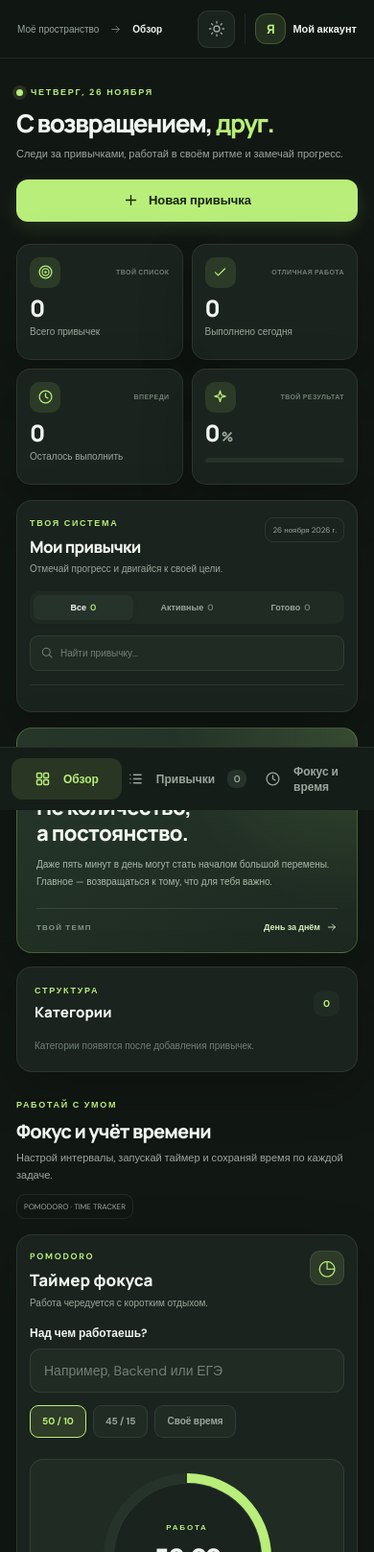
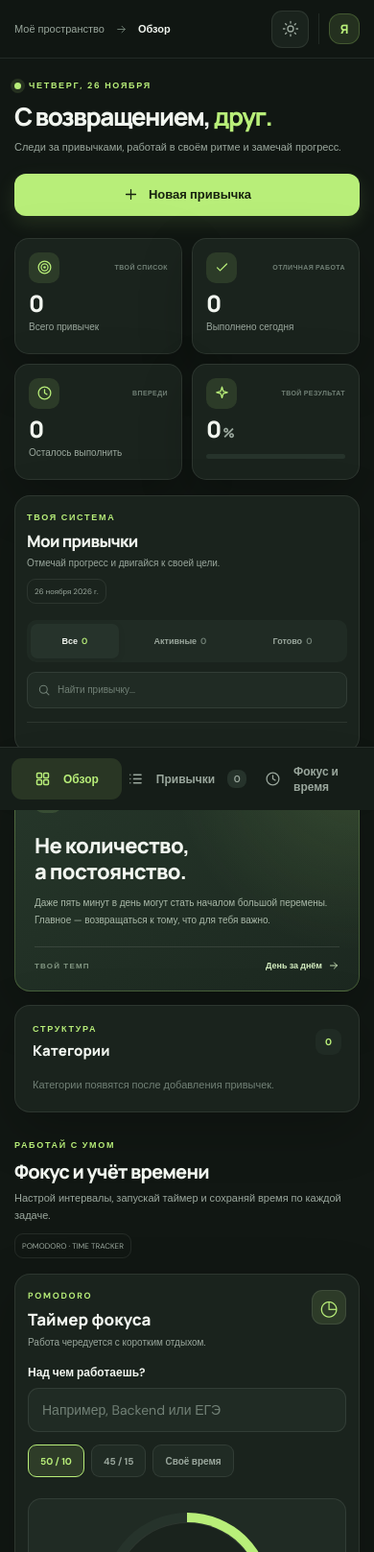
Before and after one commit to growc56-png/Habits_Tracker, a plain HTML site: page frontend/index.html in a window 390 px wide. Shown: the top 1617 px of the page at 96% size. Drawn offline with Linux system fonts and the light colour scheme; no server answers.

Commit message:
Improve habits dashboard mobile usability and accessibility

```diff
--- a/frontend/style.css
+++ b/frontend/style.css
@@ -310,3 +310,122 @@ select.text-input { appearance: auto; }
 
 .loading-row { display:flex; align-items:center; justify-content:center; gap:10px; min-height:125px; color:var(--muted); font-size:11px; }
 .loading-dot { width:7px; height:7px; border-radius:50%; background:var(--accent); box-shadow:0 0 0 5px var(--green-soft); }
+
+
+/* Небольшие улучшения удобства и доступности интерфейса */
+:where(button, a, input, textarea, select):focus-visible {
+  outline: 2px solid var(--accent);
+  outline-offset: 3px;
+}
+.button, .icon-button, .filter-tab, .habit-action, .preset-button {
+  transition: color .18s ease, background .18s ease, border-color .18s ease, transform .18s ease, opacity .18s ease;
+}
+.habit-action:disabled {
+  opacity: .38;
+  cursor: not-allowed;
+}
+.habit-row {
+  min-height: 76px;
+}
+.habit-name {
+  font-size: 13px;
+}
+.habit-description {
+  font-size: 11px;
+}
+.habit-category {
+  font-size: 9px;
+}
+.search-box {
+  min-width: 190px;
+  min-height: 38px;
+}
+.filter-tab {
+  min-height: 36px;
+  padding-inline: 12px;
+}
+.text-input {
+  font-size: 14px;
+}
+.empty-state p, .category-placeholder {
+  font-size: 11px;
+}
+@media (max-width: 680px) {
+  .main-area {
+    margin-left: 0;
+    padding-bottom: 78px;
+  }
+  .page-wrap {
+    padding: 22px 15px 25px;
+  }
+  .topbar {
+    padding-inline: 15px;
+  }
+  .topbar-path {
+    font-size: 11px;
+  }
+  .user-meta {
+    display: none;
+  }
+  .welcome-block {
+    align-items: flex-start;
+    flex-direction: column;
+    gap: 18px;
+  }
+  .welcome-block .button {
+    width: 100%;
+  }
+  .stats-grid {
+    gap: 10px;
+  }
+  .stat-card {
+    padding: 14px;
+  }
+  .content-grid {
+    gap: 14px;
+  }
+  .habits-panel {
+    padding: 16px 12px;
+  }
+  .panel-heading {
+    align-items: flex-start;
+    flex-direction: column;
+    gap: 10px;
+  }
+  .habit-toolbar {
+    align-items: stretch;
+    flex-direction: column;
+    gap: 10px;
+  }
+  .filter-tabs {
+    width: 100%;
+    overflow-x: auto;
+  }
+  .filter-tab {
+    flex: 1 0 auto;
+  }
+  .search-box {
+    width: 100%;
+    min-width: 0;
+  }
+  .habit-row {
+    align-items: flex-start;
+    flex-wrap: wrap;
+    gap: 9px;
+    padding: 11px;
+  }
+  .habit-copy {
+    flex: 1 1 calc(100% - 55px);
+  }
+  .habit-actions {
+    width: 100%;
+    justify-content: flex-end;
+    padding-left: 50px;
+  }
+  .right-column {
+    grid-template-columns: 1fr;
+  }
+  .modal-card {
+    padding: 24px 18px;
+  }
+}
```
